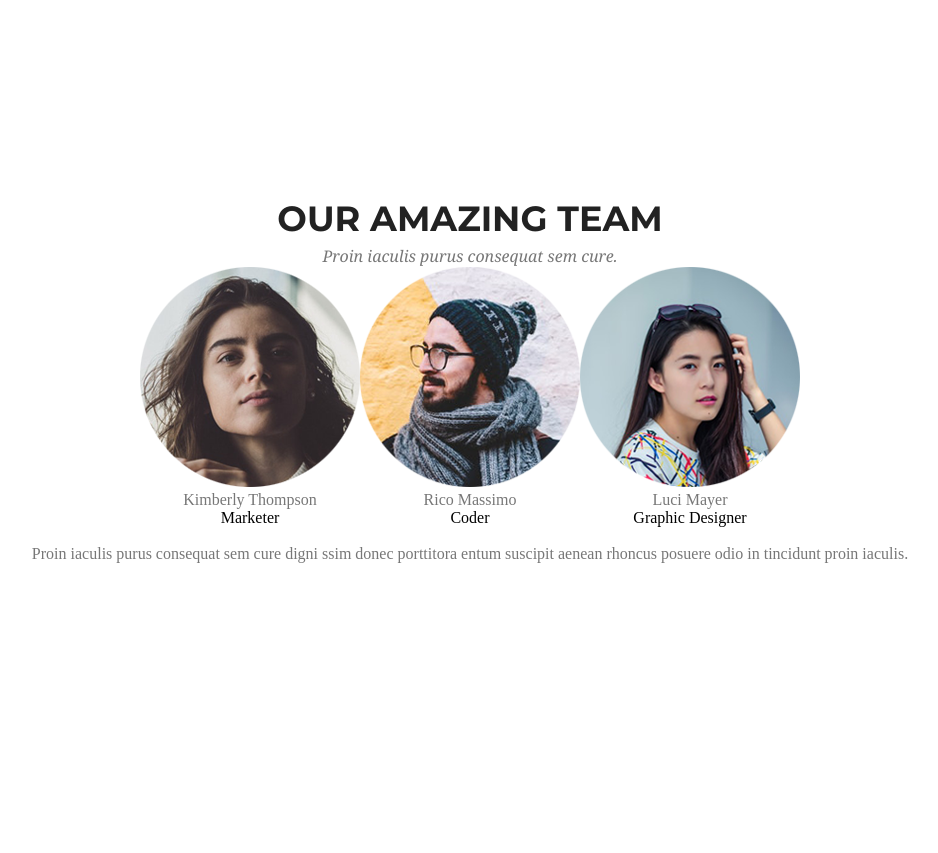
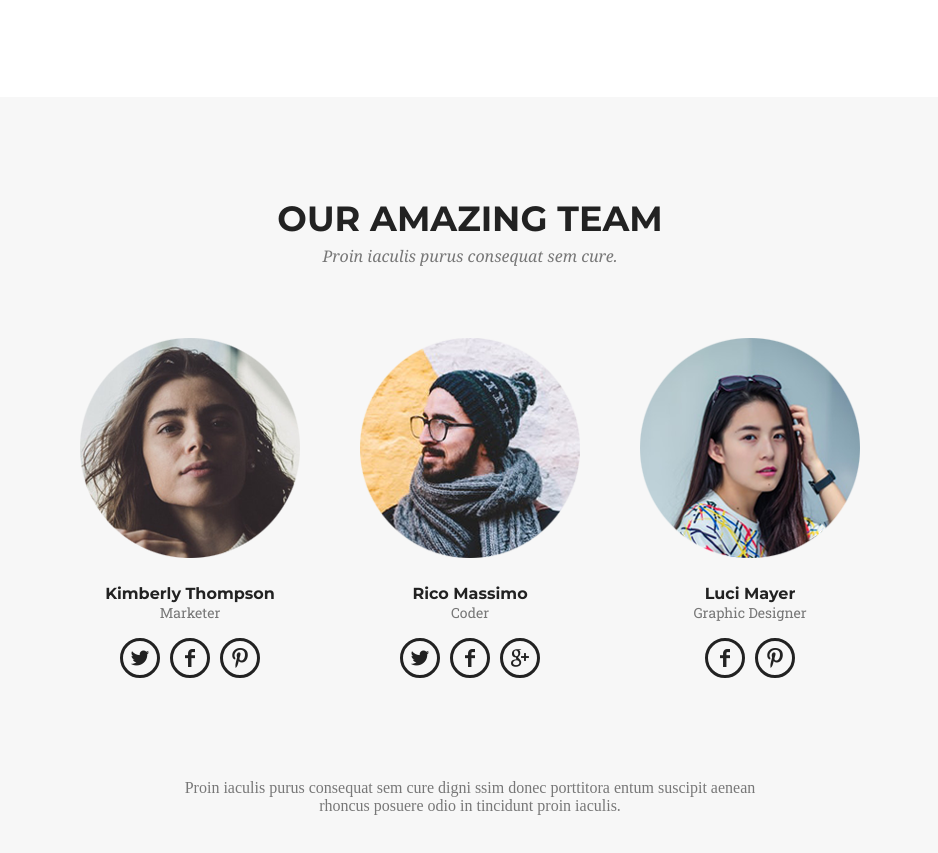
Before and after one commit to busik90/7.7.Golden, a website: page index.html in a window 1280 px wide. Shown: the part 3751-4604 px from the top of the page, without its empty margins (170-1108 px from the left). Before the commit the page ends 4414 px from the top, so only its background shows below. Drawn offline with Linux system fonts and the light colour scheme.

Commit message:
Add styles to section team

```diff
--- a/sass/style.scss
+++ b/sass/style.scss
@@ -284,3 +284,78 @@ a {
     }
   } // .year-img-last
 } // .about
+
+.team {
+  background-color: $white-dark;
+  height: 818px;
+
+  [class^="col-"] {
+    height: 370px;
+    padding: 0 30px 30px;
+    @include flex($flex-flow: column);
+
+    img {
+      margin-bottom: 26px;
+    }
+
+    p {
+      @include font-Mont(16px);
+      color: $black;
+    }
+
+    h4 {
+      @include font-Roboto(14px);
+      color: $grey-medium;
+    }
+
+    .icon-box {
+      margin-top: auto;
+    }
+
+    a {
+      width: 40px;
+      height: 40px;
+      margin: 0 5px;
+      font-size: 20px;
+      color: $black;
+      border: 3px solid $black;
+      border-radius: 50%;
+
+      &:hover {
+        cursor: pointer;
+        color: white;
+        border: none;
+      }
+    }
+
+    i {
+      @include flex(center, center);
+      width: 100%;
+      height: 100%;
+    }
+
+    .icon- {
+
+      &twitter:hover {
+        background-color: $twitter-color;
+      }
+
+      &facebook:hover {
+        background-color: $facebook-color;
+      }
+
+      &gplus:hover {
+        background-color: $google-plus-color;
+      }
+
+      &pinterest:hover {
+        background-color: $pinterest-color;
+      }
+
+    } // .icon-
+  } // [class^="col-"]
+
+  p {
+    max-width: 600px;
+  }
+} // .team
```
Also changed, not shown: css/style.css, 1 other file.
